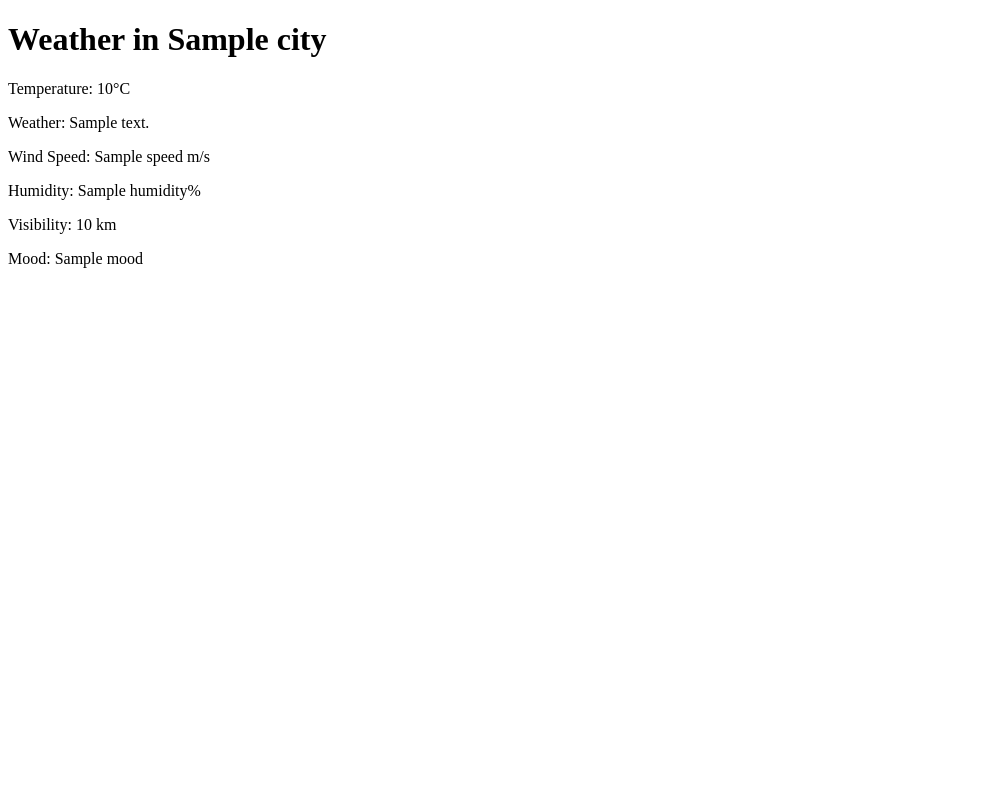
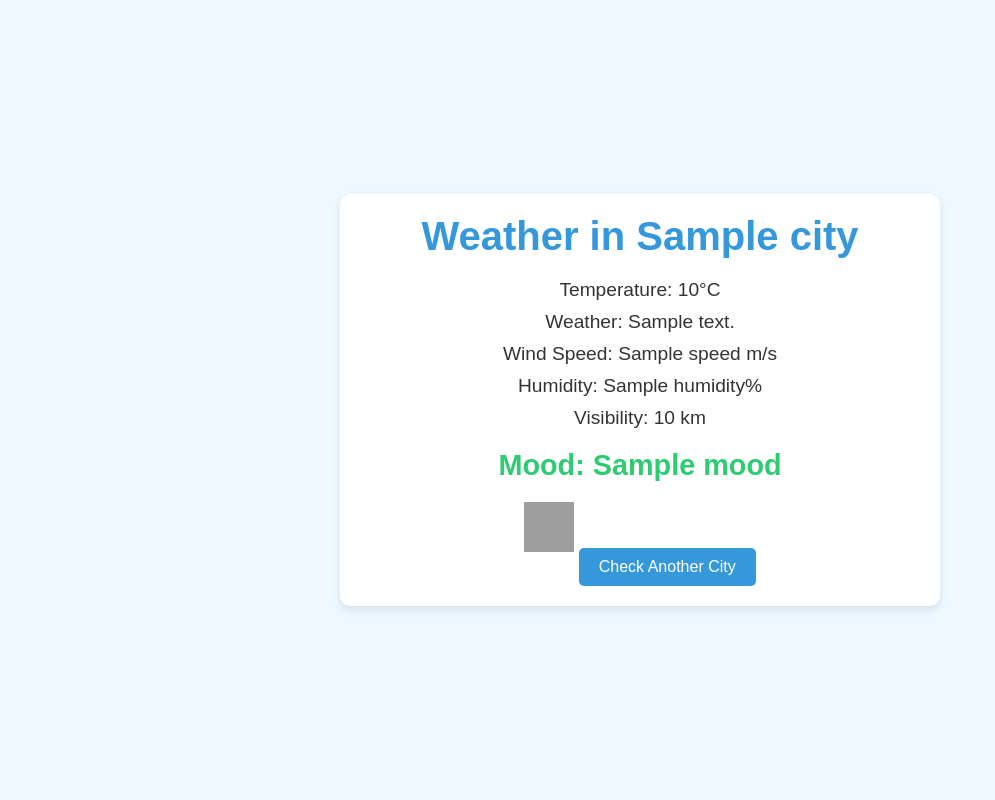
Before and after one commit to zafAK/WeatherToMood, a Flask app: template templates/weather.html in a window 1280 px wide. Shown: the whole page, without its empty margins (0-995 px from the left). Run offline with Flask 3, Linux system fonts and the light colour scheme; the template is opened without the code that fills it: most values are stand-ins (such as "Sample title", 1, 10 or a date in 2020); grey boxes are pictures that could not be loaded.

Commit message:
Added more html front end elements, better looking UI

```diff
--- a/app.py
+++ b/app.py
@@ -15,8 +15,10 @@ def get_weather():
     city = request.form['city']
     weather_data = fetch_weather_data(city)
 
+    mood = map_weather_to_mood(weather_data)
+
     if weather_data:
-        return render_template('weather.html', city=city, weather=weather_data)
+        return render_template('weather.html', city=city, weather=weather_data, mood=mood)
     else:
         return render_template('error.html', city=city)
 
--- a/templates/weather.html
+++ b/templates/weather.html
@@ -3,15 +3,106 @@
 <head>
     <meta charset="UTF-8">
     <meta name="viewport" content="width=device-width, initial-scale=1.0">
-    <title>Weather in {{ city }}</title>
+    <title>Weather Mood</title>
+    <style>
+        * {
+            box-sizing: border-box;
+            margin: 0;
+            padding: 0;
+        }
+
+        body {
+            font-family: 'Arial', sans-serif;
+            background-color: #f0f8ff;
+            color: #333;
+            display: flex;
+            justify-content: center;
+            align-items: center;
+            height: 100vh;
+            padding: 20px;
+        }
+
+        .container {
+            max-width: 600px;
+            width: 100%;
+            padding: 20px;
+            background-color: white;
+            border-radius: 10px;
+            box-shadow: 0 4px 8px rgba(0, 0, 0, 0.1);
+            text-align: center;
+        }
+
+        h1 {
+            font-size: 2.5em;
+            color: #3498db;
+            margin-bottom: 20px;
+        }
+
+        .weather-info {
+            font-size: 1.2em;
+            color: #333;
+            margin-bottom: 20px;
+        }
+
+        .weather-info p {
+            margin-bottom: 10px;
+        }
+
+        .mood {
+            font-size: 1.8em;
+            font-weight: bold;
+            color: #2ecc71;
+            margin: 20px 0;
+        }
+
+        .button {
+            display: inline-block;
+            padding: 10px 20px;
+            font-size: 1em;
+            background-color: #3498db;
+            color: white;
+            border: none;
+            border-radius: 5px;
+            cursor: pointer;
+            transition: background-color 0.3s;
+            text-decoration: none;
+        }
+
+        .button:hover {
+            background-color: #2980b9;
+        }
+
+        .icon {
+            width: 50px;
+            height: 50px;
+            margin: 0 auto 20px;
+        }
+
+        .mood-icon {
+            width: 100px;
+            height: 100px;
+            margin-top: 20px;
+        }
+    </style>
 </head>
 <body>
+    <div class="container">
         <h1>Weather in {{ city }}</h1>
+        <div class="weather-info">
             <p>Temperature: {{ weather['main']['temp'] }}°C</p>
             <p>Weather: {{ weather['weather'][0]['description'] }}</p>
             <p>Wind Speed: {{ weather['wind']['speed'] }} m/s</p>
             <p>Humidity: {{ weather['main']['humidity'] }}%</p>
             <p>Visibility: {{ weather['visibility'] / 1000 }} km</p>
-    <p>Mood: {{ mood }}</p>
+
+        </div>
+        <div class="mood">
+            Mood: {{ mood }}
+        </div>
+
+        <!-- Display an icon related to the weather condition (optional) -->
+        <img src="https://openweathermap.org/img/wn/{{ weather['weather'][0]['icon'] }}@2x.png" class="icon" alt="Weather Icon">
+        <a href="/" class="button">Check Another City</a>
+    </div>
 </body>
 </html>
```
Also changed, not shown: 1 other file. Lines whose indentation alone changed are shown as unchanged.
